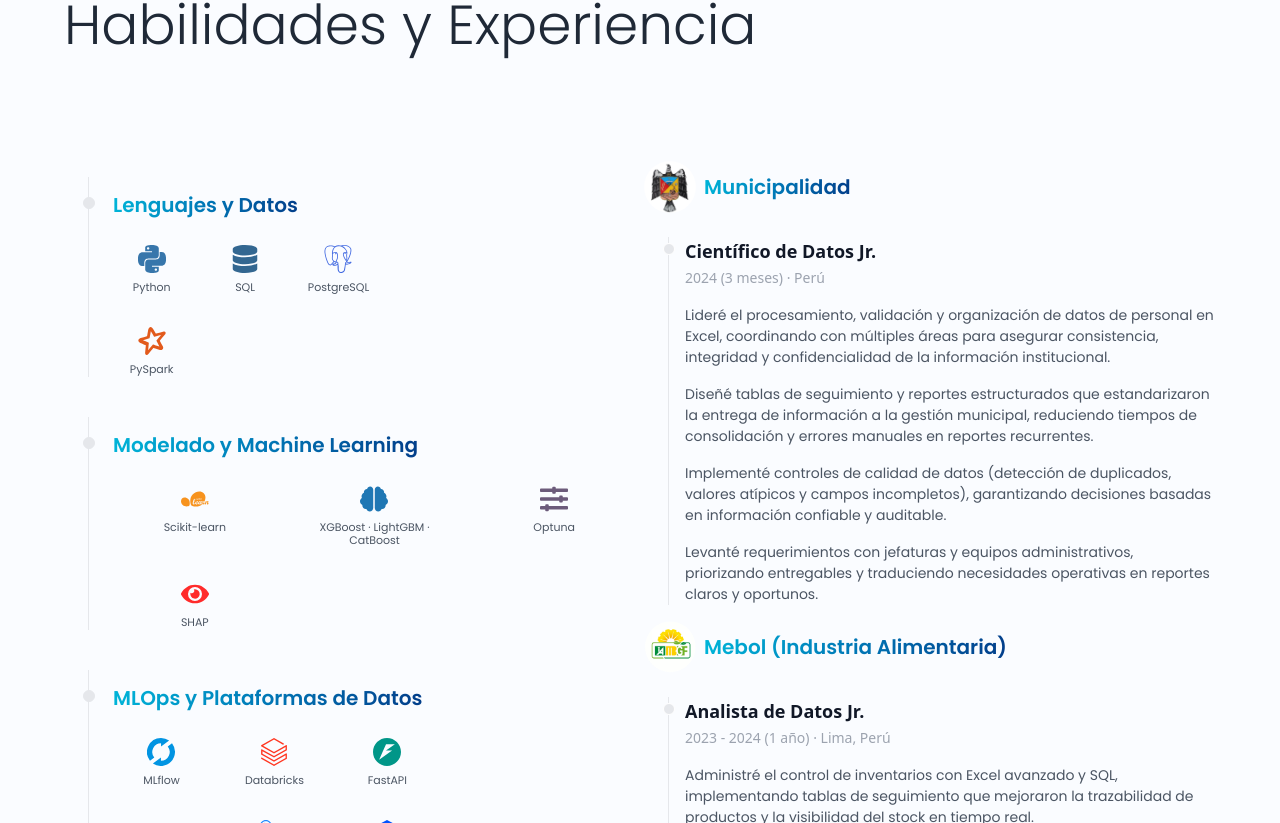
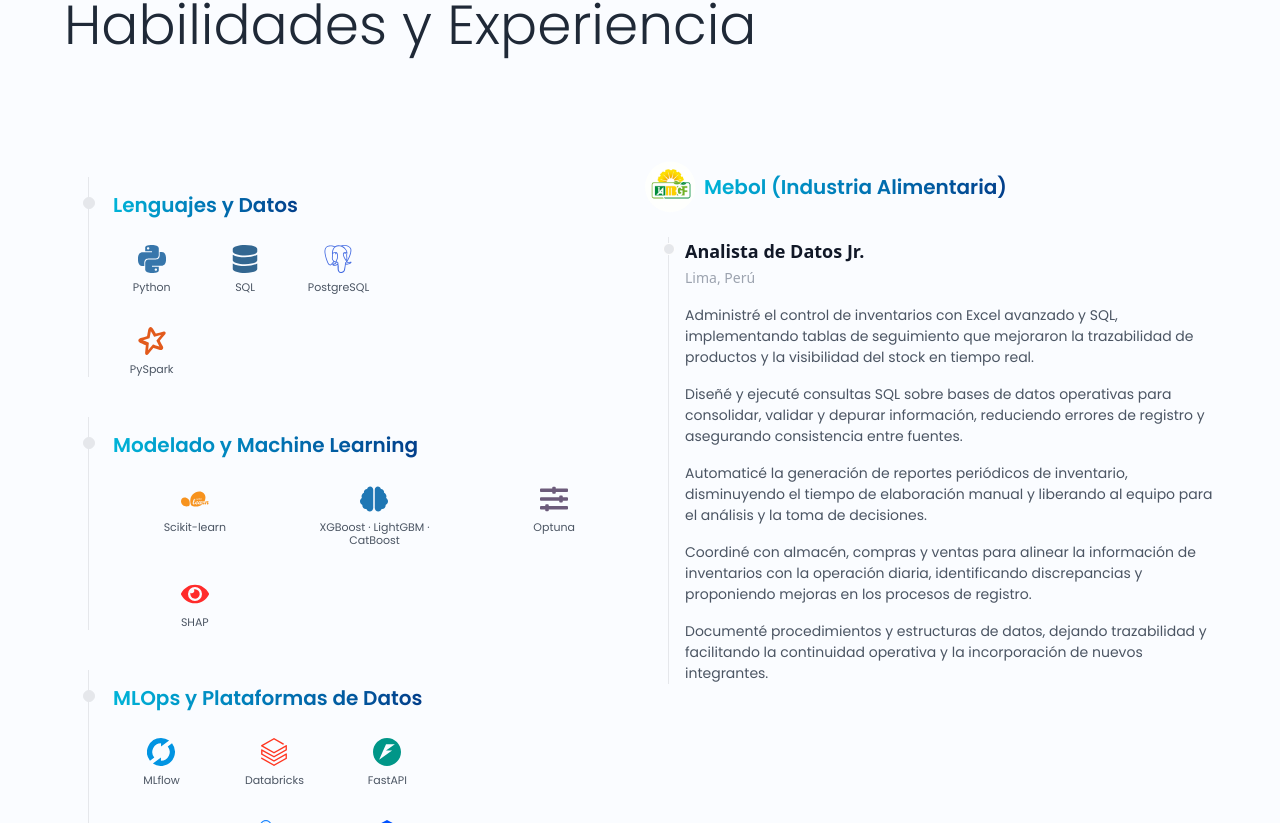
Before and after one commit to wilder14-eslu/personal-portfolio, a React (Vite) app: page / in a window 1280 px wide. Shown: the part 657-1480 px from the top of the page. Built offline with nearby package versions, Linux system fonts and the light colour scheme.

Commit message:
Remove Municipalidad experience and duration from remaining entries

```diff
--- a/src/constants/data.js
+++ b/src/constants/data.js
@@ -18,7 +18,7 @@ import devpost_icon from "../assets/Devpost.webp";
 
 // Fotos y logos reales de instituciones y empresas
 import mebol_new from "../assets/mebol_new.png";
-import municipalidad from "../assets/municipalidad.webp";
+
 import stanford_new from "../assets/stanford_new.webp";
 import unmsm_university from "../assets/UNMSM.webp";
 import duke from "../assets/duke.webp";
@@ -237,28 +237,12 @@ export const en = {
   skills: skills_en,
   experiences: [
     {
-      organisation: "Municipalidad",
-      logo: municipalidad,
-      positions: [
-        {
-          title: "Junior Data Scientist",
-          duration: "2024 (3 months) · Peru",
-          content: [
-            { text: "Led the processing, validation and organization of personnel data in Excel, coordinating with multiple areas to ensure the consistency, integrity and confidentiality of institutional information." },
-            { text: "Designed tracking tables and structured reports that standardized information delivery to municipal management, reducing consolidation time and manual errors in recurring reports." },
-            { text: "Implemented data quality controls (duplicate, outlier and missing-field detection), ensuring decisions were based on reliable, auditable information." },
-            { text: "Gathered requirements from department heads and administrative teams, prioritizing deliverables and turning operational needs into clear, timely reports." }
-          ]
-        }
-      ]
-    },
-    {
       organisation: "Mebol (Food Industry)",
       logo: mebol_new,
       positions: [
         {
           title: "Junior Data Analyst",
-          duration: "2023 - 2024 (1 year) · Lima, Peru",
+          duration: "Lima, Peru",
           content: [
             { text: "Managed inventory control with advanced Excel and SQL, implementing tracking tables that improved product traceability and real-time stock visibility." },
             { text: "Designed and ran SQL queries on operational databases to consolidate, validate and clean information, reducing recording errors and ensuring consistency across sources." },
@@ -361,28 +345,12 @@ export const es = {
   skills: skills_es,
   experiences: [
     {
-      organisation: "Municipalidad",
-      logo: municipalidad,
-      positions: [
-        {
-          title: "Científico de Datos Jr.",
-          duration: "2024 (3 meses) · Perú",
-          content: [
-            { text: "Lideré el procesamiento, validación y organización de datos de personal en Excel, coordinando con múltiples áreas para asegurar consistencia, integridad y confidencialidad de la información institucional." },
-            { text: "Diseñé tablas de seguimiento y reportes estructurados que estandarizaron la entrega de información a la gestión municipal, reduciendo tiempos de consolidación y errores manuales en reportes recurrentes." },
-            { text: "Implementé controles de calidad de datos (detección de duplicados, valores atípicos y campos incompletos), garantizando decisiones basadas en información confiable y auditable." },
-            { text: "Levanté requerimientos con jefaturas y equipos administrativos, priorizando entregables y traduciendo necesidades operativas en reportes claros y oportunos." }
-          ]
-        }
-      ]
-    },
-    {
       organisation: "Mebol (Industria Alimentaria)",
       logo: mebol_new,
       positions: [
         {
           title: "Analista de Datos Jr.",
-          duration: "2023 - 2024 (1 año) · Lima, Perú",
+          duration: "Lima, Perú",
           content: [
             { text: "Administré el control de inventarios con Excel avanzado y SQL, implementando tablas de seguimiento que mejoraron la trazabilidad de productos y la visibilidad del stock en tiempo real." },
             { text: "Diseñé y ejecuté consultas SQL sobre bases de datos operativas para consolidar, validar y depurar información, reduciendo errores de registro y asegurando consistencia entre fuentes." },
```
